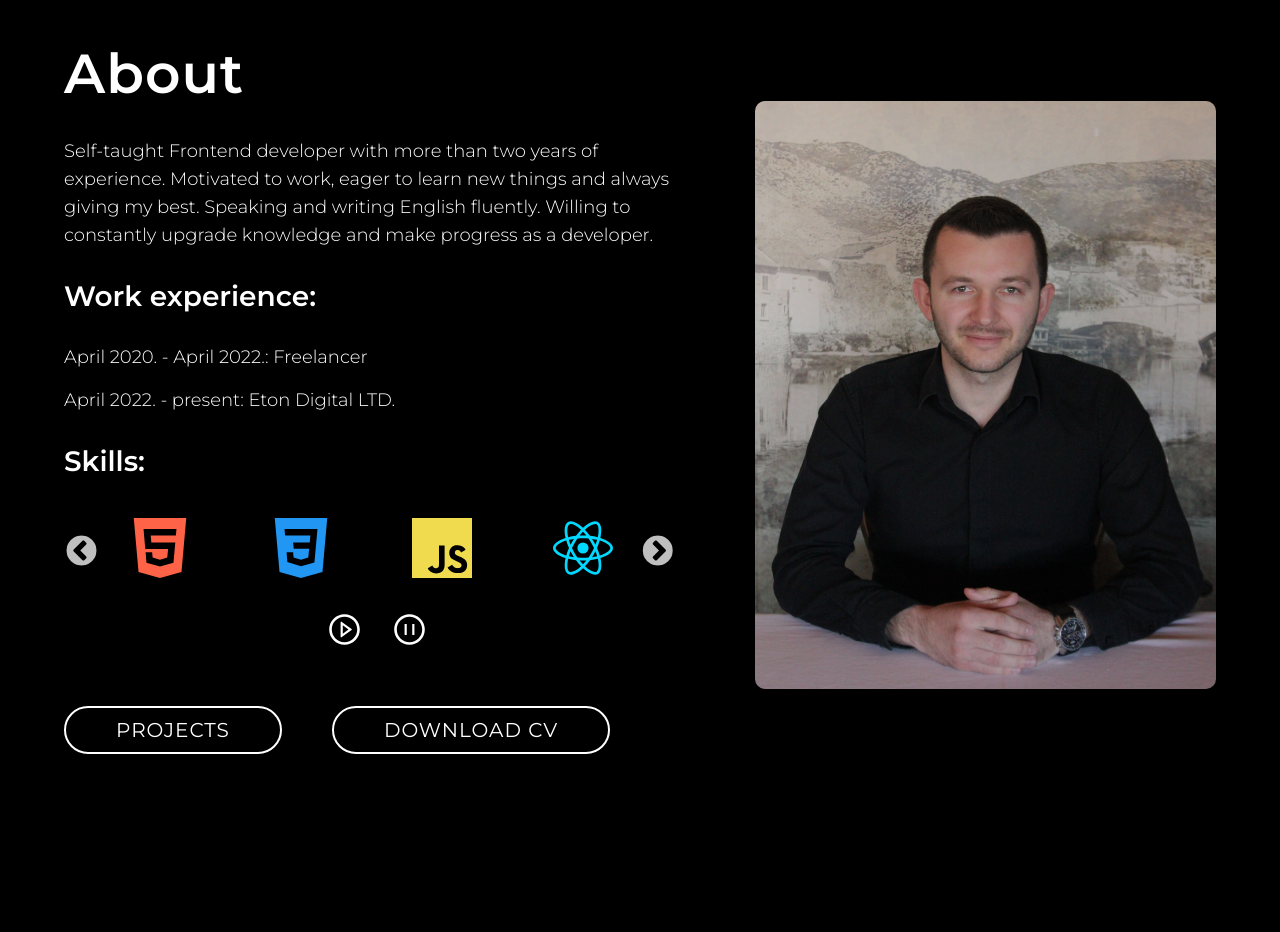
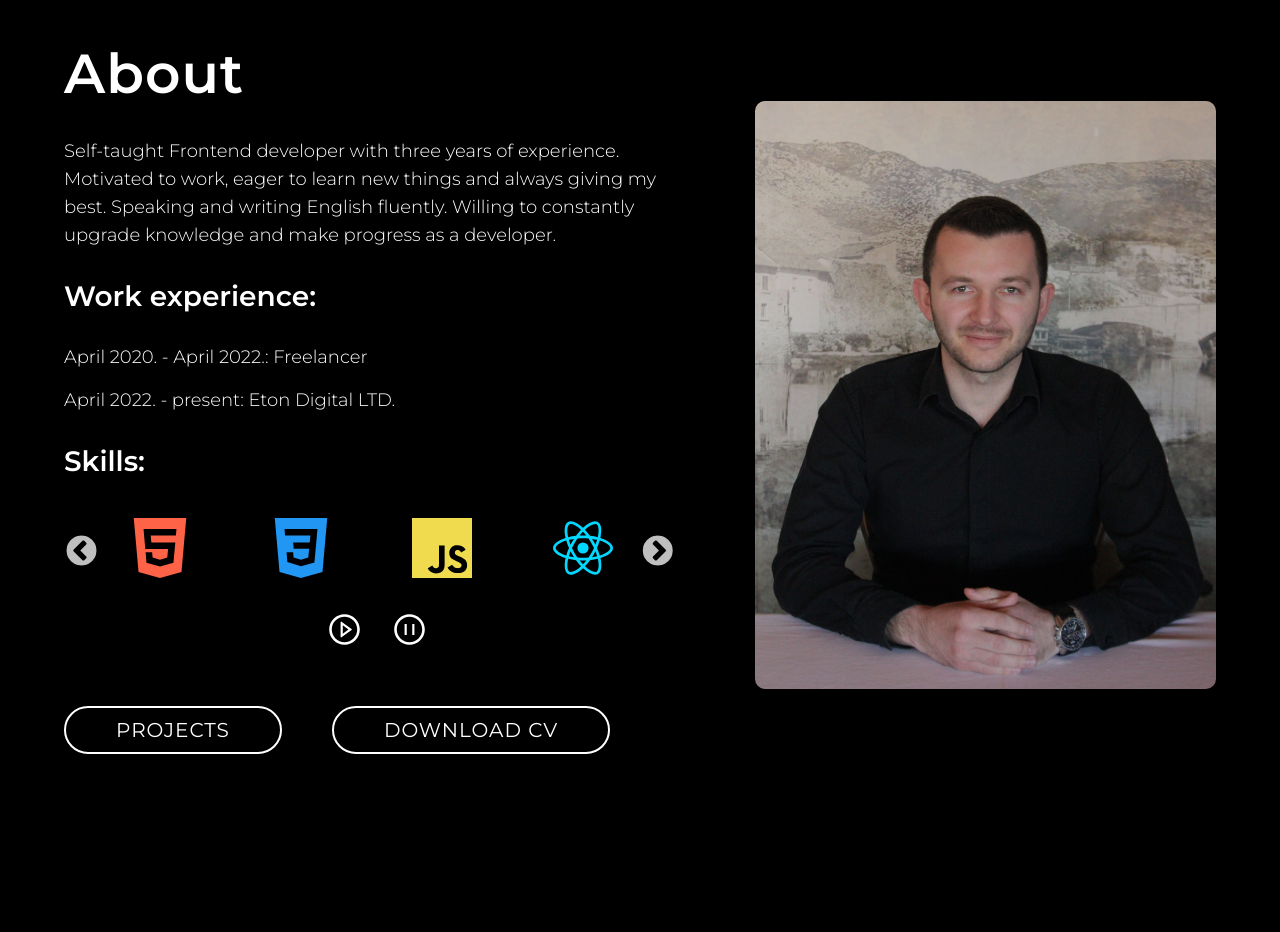
Before and after one commit to srdjancolovic/Portfolio-React, a React (Create React App) app: page / in a window 1280 px wide. Shown: the part 880-1812 px from the top of the page. Built offline with nearby package versions, Linux system fonts and the light colour scheme.

Commit message:
added new link to in travel agency and backup link to ginea

```diff
--- a/src/components/UI/Header.js
+++ b/src/components/UI/Header.js
@@ -15,7 +15,6 @@ const Header = () => {
     };
 
     const projectsPage = window.location.href.includes('projects');
-    console.log(projectsPage);
 
     return (
         <div className={classes.header}>
--- a/src/pages/About/About.js
+++ b/src/pages/About/About.js
@@ -24,10 +24,11 @@ const About = () => {
                     whileInView="visible"
                     viewport={fadeInUpAnim.viewport}
                 >
-          Self-taught Frontend developer with more than two years of experience.
-          Motivated to work, eager to learn new things and always giving my
-          best. Speaking and writing English fluently. Willing to constantly
-          upgrade knowledge and make progress as a developer.
+                    Self-taught Frontend developer with three years of
+                    experience. Motivated to work, eager to learn new things and
+                    always giving my best. Speaking and writing English
+                    fluently. Willing to constantly upgrade knowledge and make
+                    progress as a developer.
                 </motion.p>
                 <motion.div
                     className={classes.about__experience}
--- a/src/pages/Projects/Projects.js
+++ b/src/pages/Projects/Projects.js
@@ -11,6 +11,7 @@ import diceGame from '../../assets/DiceGame.webp';
 import foodApp from '../../assets/FoodApp.webp';
 import guessTheNum from '../../assets/GuessTheNum.webp';
 import gineaBg from '../../assets/GineaBg.webp';
+import intravell from '../../assets/intravell.webp';
 import motelKonak from '../../assets/motelKonak.webp';
 import registerForm from '../../assets/RegisterForm.webp';
 import tomanovic from '../../assets/Tomanovic.webp';
@@ -34,11 +35,18 @@ const Projects = () => {
 
     const websites = [
         {
+            id: 'w8',
+            img: window.location.origin + intravell,
+            name: 'IN TRAVEL AGENCIJA - WordPress',
+            // code: 'https://github.com/srdjancolovic/GINEA',
+            link: 'https://intravel.ba/',
+        },
+        {
             id: 'w1',
             img: window.location.origin + gineaBg,
             name: 'ZU GINEA',
             code: 'https://github.com/srdjancolovic/GINEA',
-            link: 'https://zuginea.com/',
+            link: 'https://zuginea.netlify.app/',
         },
         {
             id: 'w2',
```
Also changed, not shown: src/assets/intravell.webp (added), 1 other file (tests, documents, lock files or other folders). Lines whose indentation alone changed are shown as unchanged.
